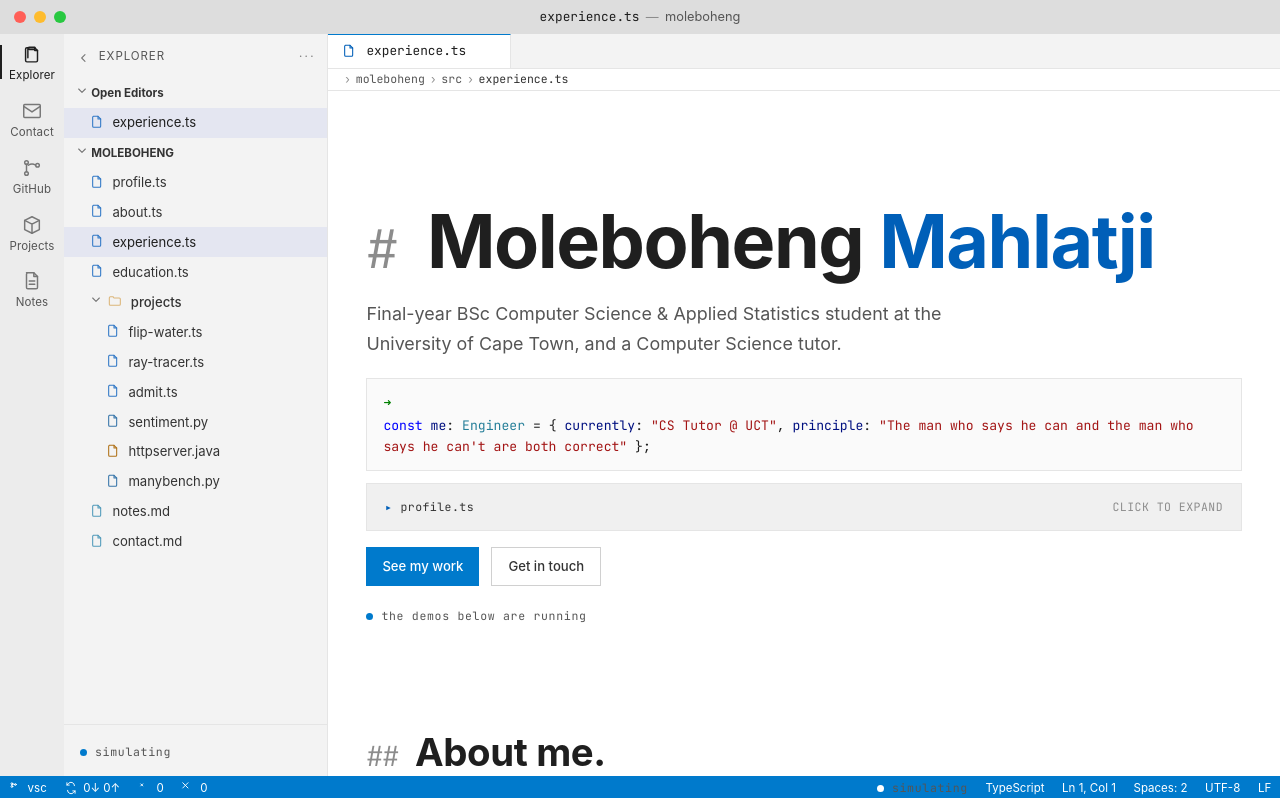
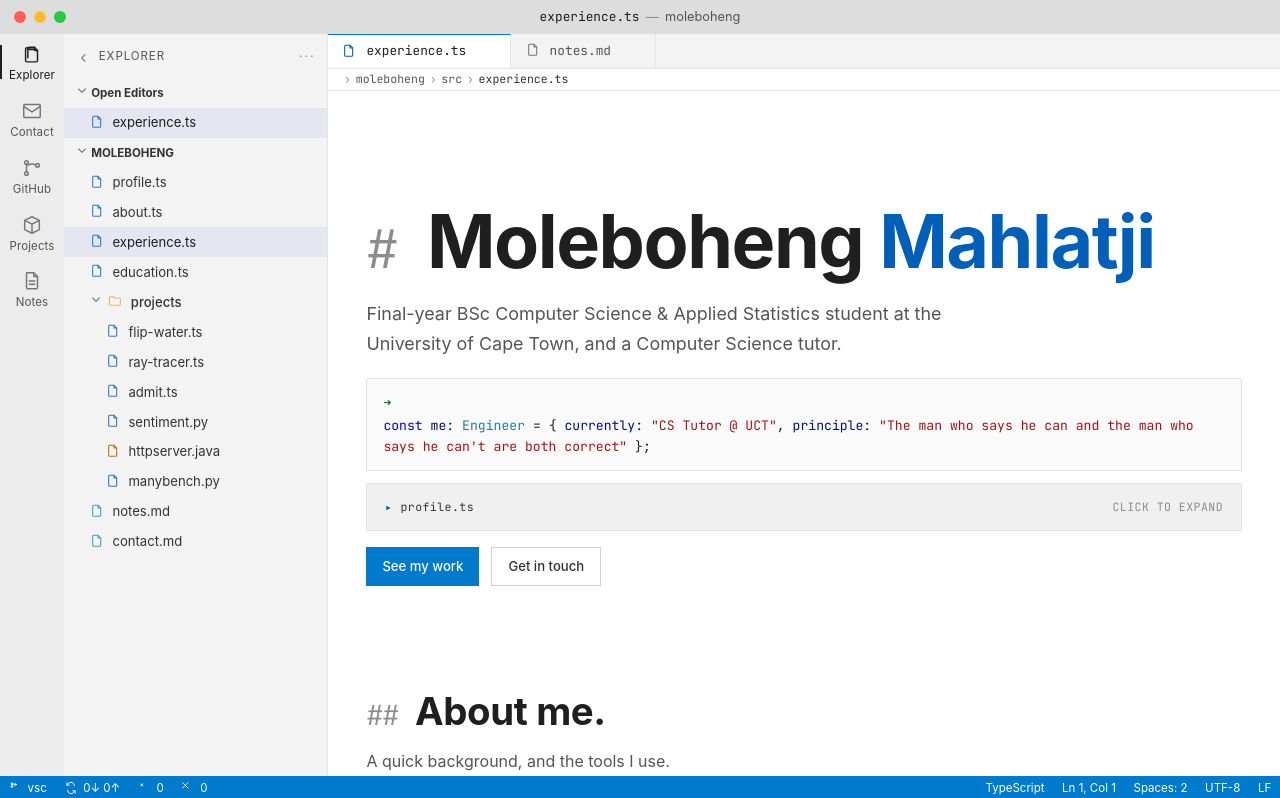
Before and after one commit to mmahlatji/mmahlatji.github.io, a React (Vite) app: page / in a window 1280 px wide. Shown: the top 798 px of the page. Built offline with nearby package versions, Linux system fonts and the light colour scheme.

Commit message:
Add notes tab and OG preview, fix scroll anchoring, trim UI copy

```diff
--- a/index.html
+++ b/index.html
@@ -3,9 +3,24 @@
   <head>
     <meta charset="UTF-8" />
     <meta name="viewport" content="width=device-width, initial-scale=1.0" />
-    <meta name="description" content="Moleboheng Mahlatji — final-year BSc Computer Science & Applied Statistics at UCT, computer science tutor, and software engineer. The workspace." />
+    <meta name="description" content="Moleboheng Mahlatji — final-year BSc Computer Science & Applied Statistics at UCT, and computer science tutor. The workspace." />
     <meta name="theme-color" content="#ffffff" />
     <link rel="icon" type="image/svg+xml" href="/favicon.svg" />
+
+    <meta property="og:type" content="website" />
+    <meta property="og:site_name" content="Moleboheng Mahlatji" />
+    <meta property="og:title" content="Moleboheng Mahlatji" />
+    <meta property="og:description" content="Moleboheng Mahlatji — final-year BSc Computer Science & Applied Statistics at UCT, and computer science tutor. The workspace." />
+    <meta property="og:url" content="https://mmahlatji.github.io/" />
+    <meta property="og:image" content="https://mmahlatji.github.io/og.jpg" />
+    <meta property="og:image:width" content="540" />
+    <meta property="og:image:height" content="360" />
+
+    <meta name="twitter:card" content="summary_large_image" />
+    <meta name="twitter:title" content="Moleboheng Mahlatji" />
+    <meta name="twitter:description" content="Moleboheng Mahlatji — final-year BSc Computer Science & Applied Statistics at UCT, and computer science tutor. The workspace." />
+    <meta name="twitter:image" content="https://mmahlatji.github.io/og.jpg" />
+
     <title>Moleboheng Mahlatji</title>
   </head>
   <body>
--- a/src/components/ActivityBar.tsx
+++ b/src/components/ActivityBar.tsx
@@ -26,10 +26,10 @@ export default function ActivityBar({ explorerActive, onToggleExplorer }: Activi
           <span className="activitybar__label">Explorer</span>
         </button>
 
-        <a className="activitybar__item" href="/#contact" title="Contact">
+        <Link className="activitybar__item" to="/#contact" title="Contact">
           <MailIcon />
           <span className="activitybar__label">Contact</span>
-        </a>
+        </Link>
 
         <a
           className="activitybar__item"
@@ -42,10 +42,10 @@ export default function ActivityBar({ explorerActive, onToggleExplorer }: Activi
           <span className="activitybar__label">GitHub</span>
         </a>
 
-        <a className="activitybar__item" href="/#projects" title="Projects">
+        <Link className="activitybar__item" to="/#projects" title="Projects">
           <CubeIcon />
           <span className="activitybar__label">Projects</span>
-        </a>
+        </Link>
 
         <Link className="activitybar__item" to="/blog" title="Notes">
           <DocIcon />
--- a/src/components/Sidebar.tsx
+++ b/src/components/Sidebar.tsx
@@ -127,13 +127,6 @@ export default function Sidebar({
         </div>
       </div>
 
-      <div className="sidebar__foot">
-        <span className="live">
-          <span className="live__dot" />
-          simulating
-        </span>
-      </div>
-
       <button className="sidebar__close" onClick={onClose} aria-label="Close sidebar">
         ×
       </button>
--- a/src/components/StatusBar.tsx
+++ b/src/components/StatusBar.tsx
@@ -24,10 +24,6 @@ export default function StatusBar({ file }: { file: string }) {
       </div>
 
       <div className="statusbar__group statusbar__group--right">
-        <span className="statusbar__item live statusbar__live" aria-hidden="true">
-          <span className="live__dot" />
-          <span>simulating</span>
-        </span>
         <span className="statusbar__item">{file}</span>
         <span className="statusbar__item">Ln 1, Col 1</span>
         <span className="statusbar__item">Spaces: 2</span>
--- a/src/components/Workbench.tsx
+++ b/src/components/Workbench.tsx
@@ -1,6 +1,6 @@
-import { useCallback, useState } from 'react';
+import { useCallback, useEffect, useState } from 'react';
 import type { ReactNode } from 'react';
-import { useLocation } from 'react-router-dom';
+import { Link, useLocation } from 'react-router-dom';
 import TitleBar from './TitleBar';
 import ActivityBar from './ActivityBar';
 import Sidebar from './Sidebar';
@@ -19,6 +19,15 @@ export default function Workbench({ children }: { children: ReactNode }) {
   const { pathname } = useLocation();
   const section = useActiveSection();
   const file = fileForLocation(pathname, section);
+  const isNotes = pathname === '/blog' || pathname.startsWith('/blog/');
+
+  const [lastHome, setLastHome] = useState('top');
+  useEffect(() => {
+    if (!isNotes) setLastHome(section);
+  }, [isNotes, section]);
+
+  const homeFile = fileForLocation('/', lastHome);
+  const homeHref = lastHome === 'top' ? '/' : `/#${lastHome}`;
 
   return (
     <div className={`workbench${sidebarOpen ? '' : ' sidebar-closed'}`}>
@@ -28,15 +37,24 @@ export default function Workbench({ children }: { children: ReactNode }) {
 
       <main className="editor">
         <div className="editor__tabs">
-          <div className="editor__tab is-active">
+          <Link to={homeHref} className={`editor__tab${isNotes ? '' : ' is-active'}`}>
             <span className="editor__tab-icon">
-              {file.folder ? <FolderIcon /> : <FileIcon />}
+              {homeFile.folder ? <FolderIcon /> : <FileIcon />}
             </span>
-            <span className="editor__tab-name mono">{file.name}</span>
+            <span className="editor__tab-name mono">{homeFile.name}</span>
             <span className="editor__tab-close" aria-hidden="true">
               <CloseIcon />
             </span>
-          </div>
+          </Link>
+          <Link to="/blog" className={`editor__tab${isNotes ? ' is-active' : ''}`}>
+            <span className="editor__tab-icon">
+              <FileIcon />
+            </span>
+            <span className="editor__tab-name mono">notes.md</span>
+            <span className="editor__tab-close" aria-hidden="true">
+              <CloseIcon />
+            </span>
+          </Link>
           <div className="editor__tabs-spacer" />
         </div>
         <div className="editor__crumbs mono" role="navigation" aria-label="Breadcrumbs">
--- a/src/pages/Home.tsx
+++ b/src/pages/Home.tsx
@@ -1,5 +1,6 @@
 import { useState } from 'react';
 import type { ReactNode } from 'react';
+import { Link } from 'react-router-dom';
 import Section from '../components/Section';
 import ProjectCard from '../components/ProjectCard';
 import CodeBlock from '../components/CodeBlock';
@@ -138,19 +139,12 @@ export default function Home() {
           </details>
 
           <div className="hero__actions">
-            <a href="#projects" className="btn">
+            <Link to="/#projects" className="btn">
               See my work
-            </a>
-            <a href="#contact" className="btn btn--ghost">
+            </Link>
+            <Link to="/#contact" className="btn btn--ghost">
               Get in touch
-            </a>
-          </div>
-
-          <div className="hero__hint">
-            <span className="live">
-              <span className="live__dot" />
-              the demos below are running
-            </span>
+            </Link>
           </div>
         </div>
       </section>
@@ -235,8 +229,8 @@ export default function Home() {
         <div className="wrap">
           <h2 className="contact__title">
             <span className="md-mark mono" aria-hidden="true">## </span>
-            Let's make something{' '}
-            <span className="contact__accent">worth noticing.</span>
+            Im ready to build{' '}
+            <span className="contact__accent">are you ?</span>
           </h2>
           <p className="contact__sub">
             Have a project in mind, or just want to say hi? My inbox is open.
--- a/src/styles/Blog.css
+++ b/src/styles/Blog.css
@@ -29,7 +29,7 @@
 
 .post {
   display: block;
-  padding: 1.6rem 0;
+  padding: 1.6rem 0.9rem;
   border-top: 1px solid var(--line);
   transition: background 0.15s var(--ease);
 }
--- a/src/styles/Home.css
+++ b/src/styles/Home.css
@@ -106,10 +106,6 @@
   display: flex;
   gap: 0.75rem;
   flex-wrap: wrap;
-  margin-top: 1rem;
-}
-
-.hero__hint {
   margin-top: 1rem;
 }
 
--- a/src/styles/StatusBar.css
+++ b/src/styles/StatusBar.css
@@ -31,24 +31,10 @@
   background: rgba(255, 255, 255, 0.12);
 }
 
-.statusbar__live {
-  font-size: 0.72rem;
-  letter-spacing: 0.04em;
-  color: #ffffff;
-}
-
-.statusbar__live .live__dot {
-  background: #ffffff;
-}
-.statusbar__live .live__dot::after {
-  border-color: #ffffff;
-}
-
 @media (max-width: 899px) {
   .statusbar__item {
     padding: 0 0.35rem;
   }
-  .statusbar__live span:last-child,
   .statusbar__item:nth-child(4),
   .statusbar__group--right .statusbar__item:nth-last-child(-n + 2) {
     display: none;
--- a/src/styles/Workbench.css
+++ b/src/styles/Workbench.css
@@ -29,21 +29,35 @@
   align-items: center;
   gap: 0.5rem;
   padding: 0 0.9rem;
+  background: var(--panel);
+  border-right: 1px solid var(--line);
+  font-size: 0.82rem;
+  color: var(--fg-4);
+  transition: background 0.12s var(--ease);
+}
+.editor__tab:not(.is-active):hover {
+  background: var(--panel-2);
+}
+.editor__tab.is-active {
   background: var(--bg);
   border-top: 1px solid var(--accent);
-  border-right: 1px solid var(--line);
-  font-size: 0.82rem;
 }
 
 .editor__tab-icon {
   display: grid;
   place-items: center;
+  color: var(--fg-4);
+}
+.editor__tab.is-active .editor__tab-icon {
   color: var(--accent-bright);
 }
 
 .editor__tab-name {
+  color: var(--fg-3);
+  font-size: 0.8rem;
+}
+.editor__tab.is-active .editor__tab-name {
   color: var(--fg);
-  font-size: 0.8rem;
 }
 
 .editor__tab-close {
--- a/src/styles/global.css
+++ b/src/styles/global.css
@@ -107,9 +107,9 @@
 }
 
 html {
-  scroll-behavior: smooth;
   scroll-padding-top: calc(var(--titlebar-h) + var(--tabs-h) + var(--crumbs-h));
   -webkit-text-size-adjust: 100%;
+  overflow-anchor: none;
 }
 
 body {
@@ -362,47 +362,6 @@ a.inline-link:hover {
   margin: 2.25rem 0;
 }
 
-/* ---------- the pulsing live dot (status) ---------- */
-.live {
-  display: inline-flex;
-  align-items: center;
-  gap: 0.5rem;
-  font-family: var(--font-mono);
-  font-size: 0.72rem;
-  letter-spacing: 0.06em;
-  color: var(--fg-3);
-}
-.live__dot {
-  position: relative;
-  width: 7px;
-  height: 7px;
-  border-radius: 50%;
-  background: var(--accent);
-}
-.live__dot::after {
-  content: '';
-  position: absolute;
-  inset: -4px;
-  border-radius: 50%;
-  border: 1px solid var(--accent);
-  opacity: 0;
-  animation: live-pulse 2.2s var(--ease-out) infinite;
-}
-@keyframes live-pulse {
-  0% {
-    transform: scale(0.6);
-    opacity: 0.7;
-  }
-  70% {
-    transform: scale(1.5);
-    opacity: 0;
-  }
-  100% {
-    transform: scale(1.5);
-    opacity: 0;
-  }
-}
-
 /* ---------- editor caret ---------- */
 .caret {
   display: inline-block;
@@ -435,11 +394,8 @@ a.inline-link:hover {
   html {
     scroll-behavior: auto;
   }
-  .live__dot::after,
   .caret {
     animation: none;
-  }
-  .caret {
     opacity: 1;
   }
   *,
```
Also changed, not shown: public/og.jpg (added).
